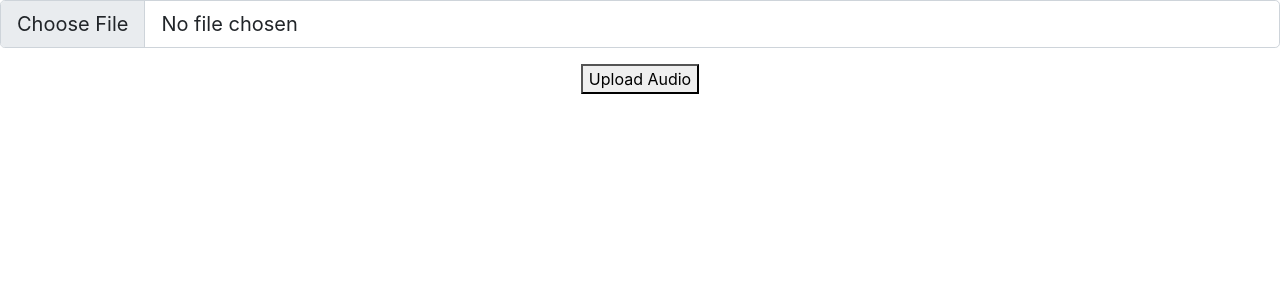
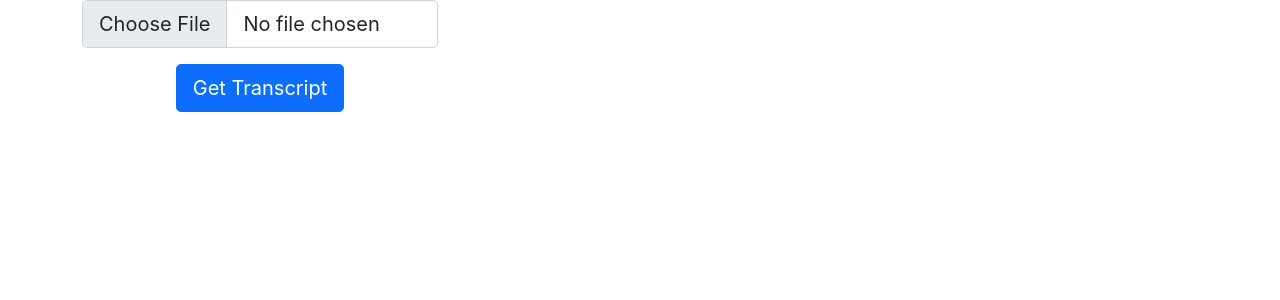
Before and after one commit to MAsuamah/what-was-said, a React (Create React App) app: page / in a window 1280 px wide. Shown: the top 300 px of the page. Built offline with nearby package versions, Linux system fonts and the light colour scheme.

Commit message:
error handling

```diff
--- a/public/index.html
+++ b/public/index.html
@@ -24,7 +24,7 @@
       work correctly both with client-side routing and a non-root public URL.
       Learn how to configure a non-root public URL by running `npm run build`.
     -->
-    <title>React App</title>
+    <title>Write-Out</title>
   </head>
   <body>
     <noscript>You need to enable JavaScript to run this app.</noscript>
--- a/src/App.css
+++ b/src/App.css
@@ -36,3 +36,5 @@
     transform: rotate(360deg);
   }
 }
+
+/*============PERSONAL STYLING STARTS================*/
--- a/src/App.js
+++ b/src/App.js
@@ -1,4 +1,4 @@
-import Transcribe from './Transcribe';
+import Transcribe from './pages/Transcribe';
 import './App.css';
 
 function App() {
--- a/src/Transcribe.js
+++ /dev/null
@@ -1,75 +0,0 @@
-import { useState } from "react";
-import Form from 'react-bootstrap/Form';
-import { storage } from "./utils/firebase";
-import { ref, uploadBytes, getDownloadURL } from "firebase/storage";
-import { v4 } from "uuid";
-
-function Transcribe() {
-  const [audioUpload, setAudioUpload] = useState(null);
-  const [transcript, setTranscript] = useState('');
-
-  const generateTranscript = (url) => {
-
-    const axios = require("axios")
-    const audioURL = url
-    const APIKey = process.env.REACT_APP_API_KEY
-    const refreshInterval = 5000
-
-    // Setting up the AssemblyAI headers
-    const assembly = axios.create({
-      baseURL: "https://api.assemblyai.com/v2",
-      headers: {
-        authorization: APIKey,
-        "content-type": "application/json",
-      },
-    })
-
-    const getTranscript = async () => {
-      // Sends the audio file to AssemblyAI for transcription
-      const response = await assembly.post("/transcript", {
-        audio_url: audioURL,
-      })
-
-    // Interval for checking transcript completion
-      const checkCompletionInterval = setInterval(async () => {
-        const transcript = await assembly.get(`/transcript/${response.data.id}`)
-        const transcriptStatus = transcript.data.status
-
-        if (transcriptStatus !== "completed") {
-          console.log(`Transcript Status: ${transcriptStatus}`)
-        } else if (transcriptStatus === "completed") {
-          console.log("\nTranscription completed!\n")
-          let transcriptText = transcript.data.text
-          setTranscript(transcriptText)
-          clearInterval(checkCompletionInterval)
-        }
-      }, refreshInterval)
-    }
-
-    getTranscript()
-  }
-
-  const uploadAudio =  () => {
-    setTranscript('')
-    console.log(audioUpload)
-    if(audioUpload === null) return; //put error message
-    const audioRef = ref(storage, `${audioUpload + v4()}`)
-    uploadBytes(audioRef, audioUpload).then(() => {
-     getDownloadURL(audioRef).then((url) => {
-      generateTranscript(url)
-     })
-    })
-  }
-
-  return (
-    <>
-      <Form.Group controlId="formFileLg" className="mb-3">
-        <Form.Control type="file" size="lg" onChange={(event) => setAudioUpload(event.target.files[0])} />
-      </Form.Group>
-      <button onClick={uploadAudio}>Upload Audio</button>
-      <p>{transcript}</p>
-    </>
-  );
-}
-
-export default Transcribe;
--- /dev/null
+++ b/src/components/Loader.js
@@ -0,0 +1,15 @@
+import Spinner from 'react-bootstrap/Spinner';
+
+function Loader() {
+  return (
+    <div>
+      <Spinner animation="grow" size="lg" variant="primary" />{' '}
+      <Spinner animation="grow" size="lg" variant="primary" />{' '}
+      <Spinner animation="grow" size="lg" variant="primary" />{' '}
+      <Spinner animation="grow" size="lg" variant="primary" />{' '}
+      <Spinner animation="grow" size="lg" variant="primary" />
+    </div>
+  )
+}
+
+export default Loader;
--- /dev/null
+++ b/src/pages/Transcribe.js
@@ -0,0 +1,107 @@
+import { useState } from "react";
+import Loader from "../components/Loader";
+import Form from 'react-bootstrap/Form';
+import Button from 'react-bootstrap/Button';
+import Container from 'react-bootstrap/Container';
+import Row from 'react-bootstrap/Row';
+import Col from 'react-bootstrap/Col';
+import { storage } from "../utils/firebase";
+import { ref, uploadBytes, getDownloadURL } from "firebase/storage";
+import { v4 } from "uuid";
+
+function Transcribe() {
+  const [audioUpload, setAudioUpload] = useState(null);
+  const [transcript, setTranscript] = useState('');
+  const [isLoading, setIsLoading] = useState(false);
+  const [errMessage, setErrMessage] = useState('');
+
+  const generateTranscript = (url) => {
+    const axios = require("axios");
+    const audioURL = url;
+    const APIKey = process.env.REACT_APP_API_KEY;
+    const refreshInterval = 5000;
+
+    const assembly = axios.create({
+      baseURL: "https://api.assemblyai.com/v2",
+      headers: {
+        authorization: APIKey,
+        "content-type": "application/json",
+      },
+    });
+
+    const getTranscript = async () => {
+      const response = await assembly.post("/transcript", {
+        audio_url: audioURL,
+      });
+
+    // Interval for checking transcript completion
+      const checkCompletionInterval = setInterval(async () => {
+        const transcript = await assembly.get(`/transcript/${response.data.id}`);
+        const transcriptStatus = transcript.data.status;
+
+        if (transcriptStatus !== "completed") {
+          console.log(`Transcript Status: ${transcriptStatus}`);
+          if(transcriptStatus === "error") {
+            setIsLoading(false);
+            setTranscript(`Error: ${transcript.data.error}`)
+            return;
+          }
+        } else if (transcriptStatus === "completed") {
+          console.log("\nTranscription completed!\n");
+          let transcriptText = transcript.data.text;
+          setTranscript(transcriptText);
+          clearInterval(checkCompletionInterval);
+          setIsLoading(false);
+        }
+      }, refreshInterval);
+    }
+    getTranscript();
+  }
+
+  const uploadAudio = () => {
+    if(audioUpload === null) {
+      setErrMessage('Please select a File')
+      return;
+    }
+
+    setIsLoading(true);
+    setTranscript('');
+    setErrMessage('')
+
+    const audioRef = ref(storage, `${audioUpload + v4()}`)
+    uploadBytes(audioRef, audioUpload).then(() => {
+     getDownloadURL(audioRef).then((url) => {
+      generateTranscript(url)
+     })
+    })
+  }
+
+  return (
+    <Container>
+      <Row>
+        <Col lg={4} id="upload-intro">
+          <Form.Group controlId="formFileLg" className="mb-3">
+            <Form.Control type="file" size="lg" onChange={(event) => setAudioUpload(event.target.files[0])} />
+          </Form.Group>
+          <Button variant="primary" size="lg" onClick={uploadAudio} disabled={isLoading}>Get Transcript</Button>
+          {errMessage && (
+            <p>{errMessage}</p>
+          )}
+        </Col>
+
+        <Col lg={8} >
+          {isLoading ? (
+            <div id="spinners" className="fetch">
+              <p>...Retrieving Transcript. This may take a few minutes...</p>
+              <Loader />
+            </div>
+          ) :
+            <p className="fetch" id="transcript">{transcript}</p>
+          }
+        </Col>
+      </Row>
+    </Container>
+  );
+}
+
+export default Transcribe;
```
